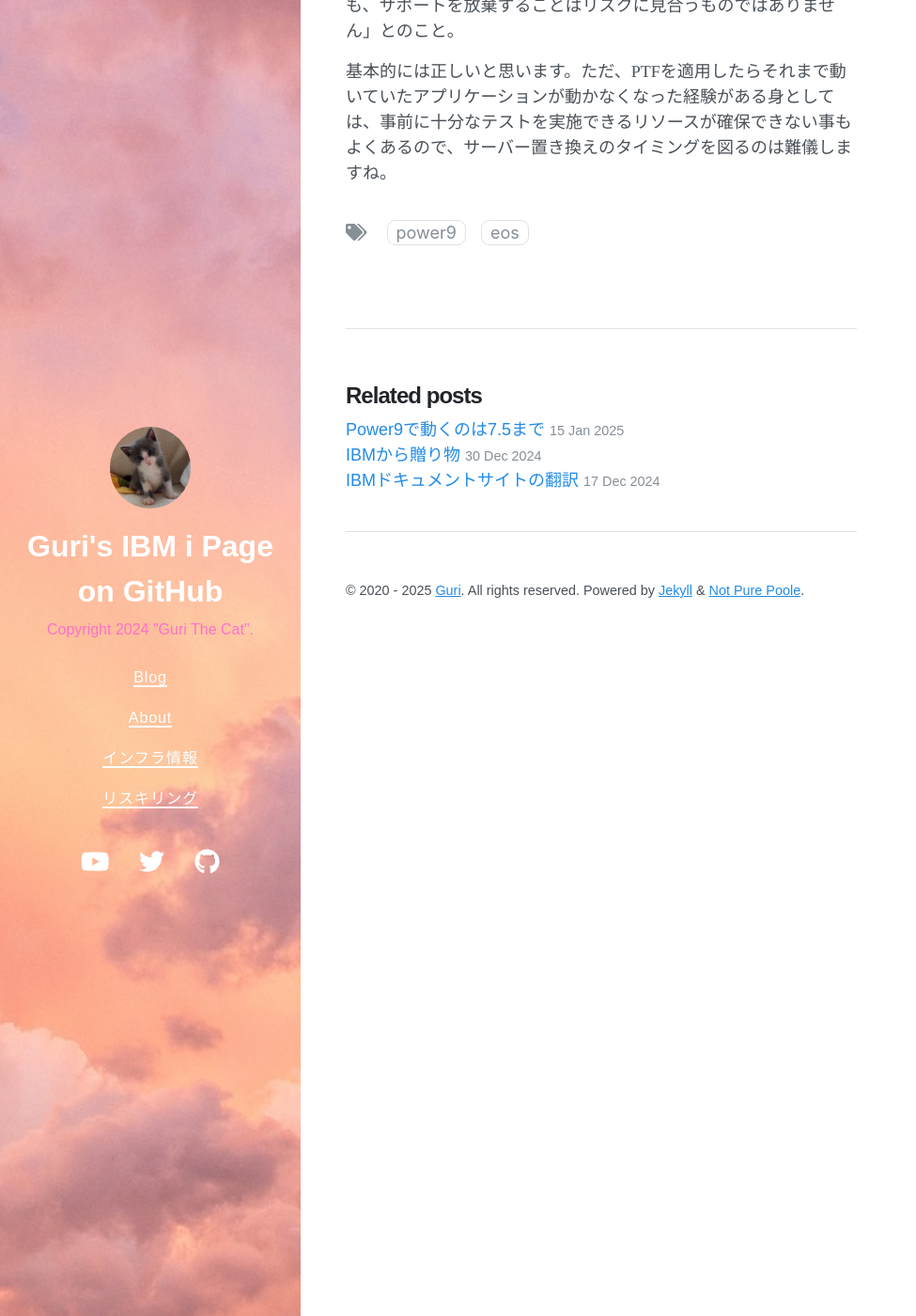
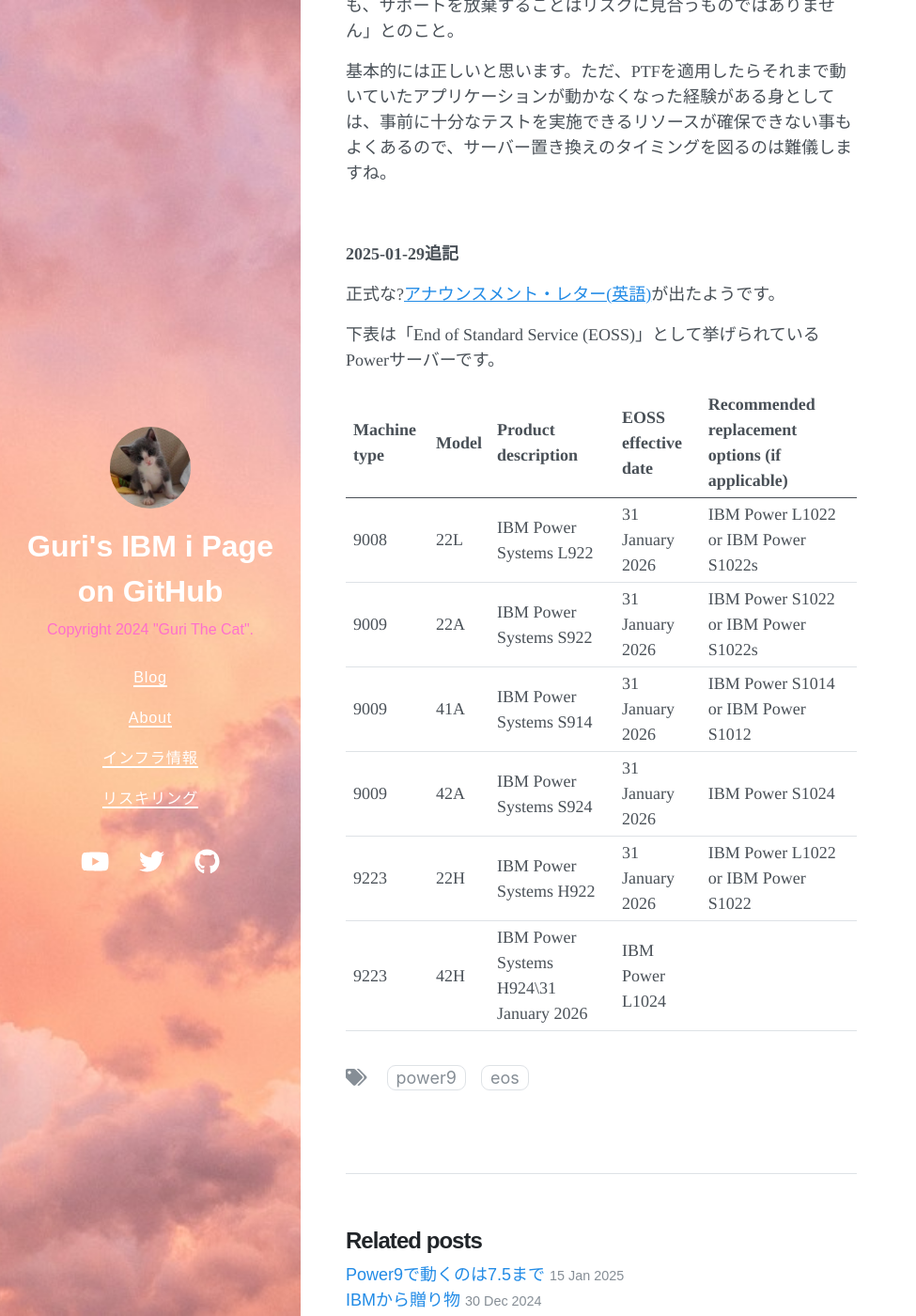
Before and after one commit to GuriCat/GuriPages, a Jekyll site: the page built from _posts/2025-01-17-S914_S924の保守終了.markdown, in a window 1280 px wide and 1400 px high, scrolled down 467 px. Shown: the whole window at 94% size, without its empty margins (0-975 px from the left). Built offline with Jekyll 4.4.1, drawn with Linux system fonts in a browser that asks for light colours; nearby versions of some CDN libraries; a script that is not in the unit is left out.

Commit message:
Update 2025-01-17-S914_S924の保守終了.markdown

```diff
--- a/_posts/2025-01-17-S914_S924の保守終了.markdown
+++ b/_posts/2025-01-17-S914_S924の保守終了.markdown
@@ -11,6 +11,24 @@ S914/S924を含むPower9の一部モデルの保守が2026年1月31日で終了
 TechChannelにも関連記事、[With Power11 Coming, the Time to Prepare is Now](https://techchannel.com/power11/preparing-for-power11/){:target="_blank"}があります。筆者曰く、「長年の読者は、『壊れていないものは直すな』という格言について私がどう感じているかご存じです。つまり、古くてサポートされていないハードウェアに対しては、まさに間違った態度です。ハードウェアがそれほど古くないとしても、サポートを放棄することはリスクに見合うものではありません」とのこと。
 
 基本的には正しいと思います。ただ、PTFを適用したらそれまで動いていたアプリケーションが動かなくなった経験がある身としては、事前に十分なテストを実施できるリソースが確保できない事もよくあるので、サーバー置き換えのタイミングを図るのは難儀しますね。
+
+
+<br>
+
+**2025-01-29追記**
+
+正式な?[アナウンスメント・レター(英語)](https://www.ibm.com/docs/en/announcements/services-withdrawal-discontinuance-service-select-power-systems-products-replacements-available){:target="_blank"}が出たようです。
+
+下表は「End of Standard Service (EOSS)」として挙げられているPowerサーバーです。
+
+|Machine type|Model|Product description|EOSS effective date|Recommended replacement options (if applicable)|
+|------------------|-------------------|-------------------|--------------------|
+|9008|22L|IBM Power Systems L922|31 January 2026|IBM Power L1022 or IBM Power S1022s|
+|9009|22A|IBM Power Systems S922|31 January 2026|IBM Power S1022 or IBM Power S1022s|
+|9009|41A|IBM Power Systems S914|31 January 2026|IBM Power S1014 or IBM Power S1012|
+|9009|42A|IBM Power Systems S924|31 January 2026|IBM Power S1024|
+|9223|22H|IBM Power Systems H922|31 January 2026|IBM Power L1022 or IBM Power S1022|
+|9223|42H|IBM Power Systems H924\31 January 2026|IBM Power L1024|
 
 
 {::comment}
```
